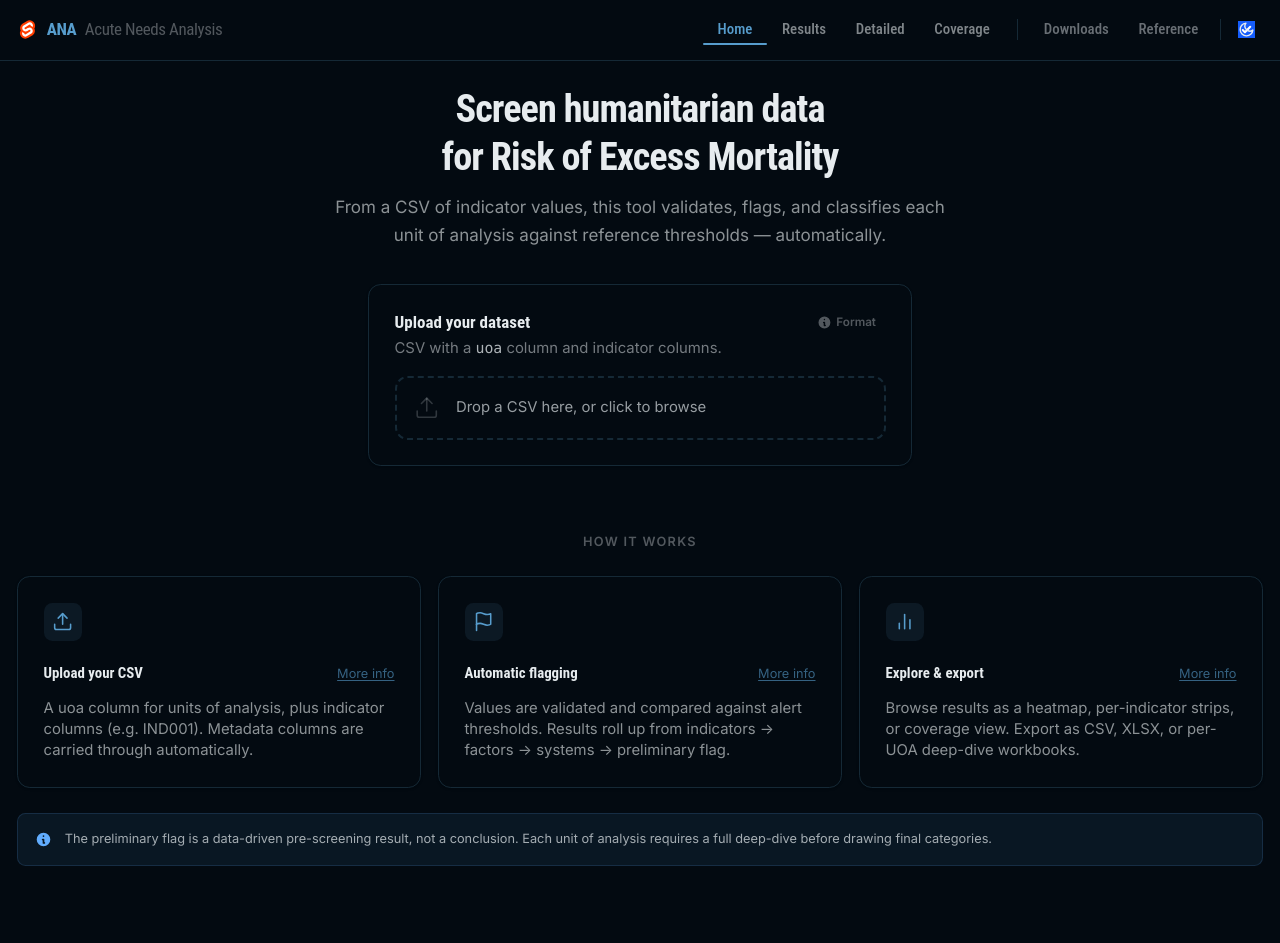
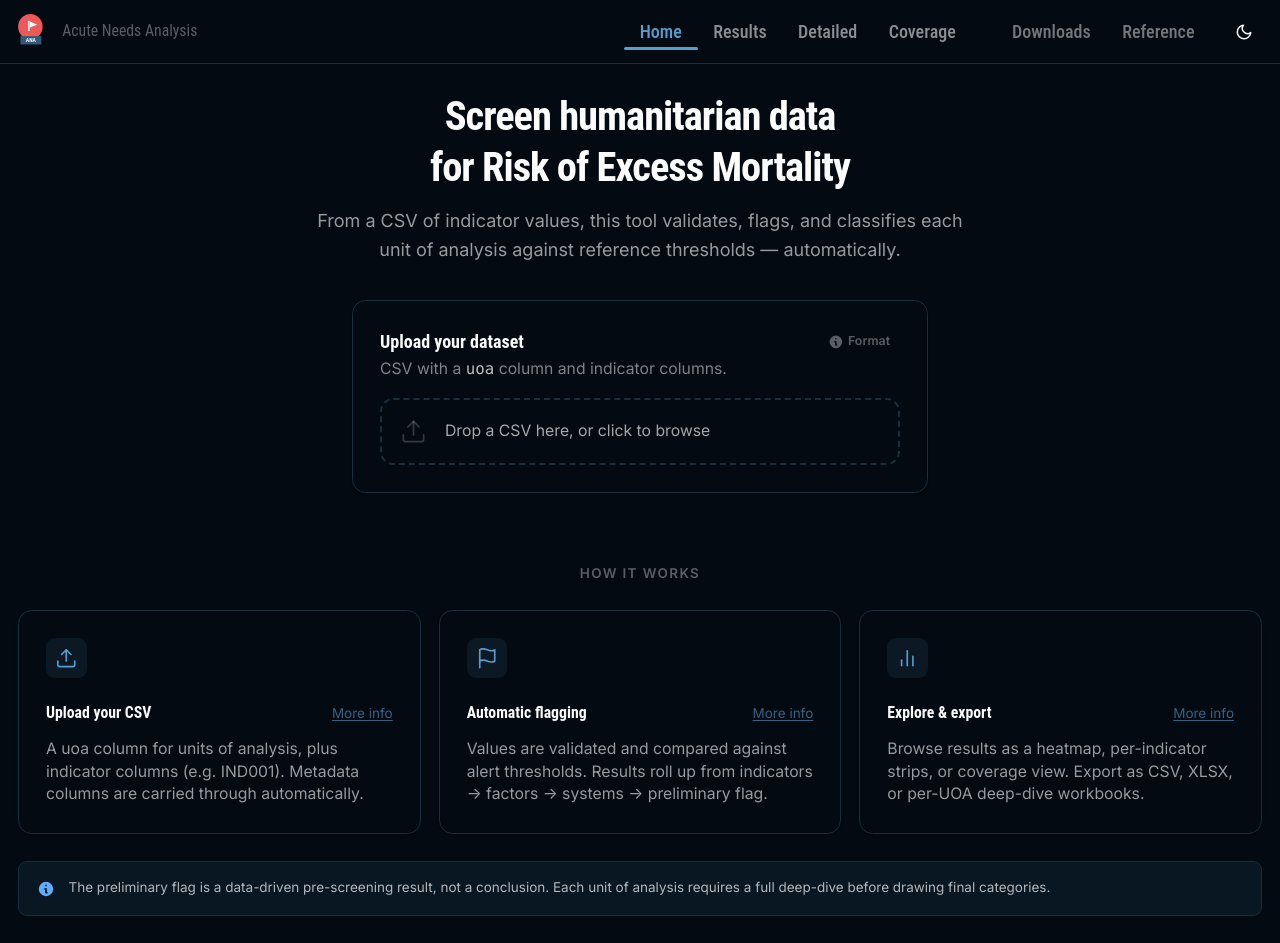
Before and after one commit to gnoblet/ANA_app_svelte, a SvelteKit app: page / in a window 1280 px wide. Before the commit the page ends 891 px from the top, so only its background shows below. Built offline with nearby package versions, Linux system fonts and the light colour scheme; a web font is replaced by a local one.

Commit message:
refactor: update color variables for improved accessibility; adjust global font size; add favicon and logo assets; enhance theme toggle functionality with explicit theme setting

```diff
--- a/src/app.css
+++ b/src/app.css
@@ -92,9 +92,9 @@
 
 	/* Base — deep saturated navy for strong contrast */
 	--color-base-100: oklch(14% 0.022 240);
-	--color-base-200: oklch(19% 0.028 240);
-	--color-base-300: oklch(27% 0.036 240);
-	--color-base-content: oklch(94% 0.007 240);
+	--color-base-200: oklch(20% 0.028 240);
+	--color-base-300: oklch(29% 0.036 240);
+	--color-base-content: oklch(99% 0.002 240);
 
 	/* Primary — brighter for dark bg readability */
 	--color-primary: oklch(67% 0.100 240);
@@ -154,9 +154,9 @@
 	--color-prelim-no-data: oklch(30% 0.007 240);
 }
 
-/* Global base size — bumped to 17px so text-sm ≈ 15px, text-base ≈ 17px */
+/* Global base size — 18px so text-sm ≈ 15.75px, text-base = 18px */
 :root {
-	font-size: 17px;
+	font-size: 18px;
 }
 
 /* Body: Inter with system fallbacks */
--- a/src/app.html
+++ b/src/app.html
@@ -12,6 +12,7 @@
 				}
 			})();
 		</script>
+		<link rel="icon" type="image/svg+xml" href="%sveltekit.assets%/favicon.svg" />
 		%sveltekit.head%
 	</head>
 	<body data-sveltekit-preload-data="hover">
--- a/src/lib/components/ui/ThemeToggle.svelte
+++ b/src/lib/components/ui/ThemeToggle.svelte
@@ -9,27 +9,27 @@
 		const checked = (e.target as HTMLInputElement).checked;
 		isDark = checked;
 		if (browser) {
-			localStorage.setItem(STORAGE_KEY, checked ? 'ana-dark' : 'ana-light');
+			const theme = checked ? 'ana-dark' : 'ana-light';
+			localStorage.setItem(STORAGE_KEY, theme);
+			// Drive data-theme directly — do NOT rely on DaisyUI's theme-controller
+			// CSS :has() selector, which conflicts with our manually-set attribute.
+			document.documentElement.setAttribute('data-theme', theme);
 		}
 	}
 </script>
 
 <!--
-  DaisyUI theme-controller: the checkbox value sets data-theme on <html>
-  when checked. The swap classes animate the sun/moon icon swap.
+  swap-rotate drives the sun/moon animation via checkbox checked state.
+  No theme-controller class — we set data-theme explicitly in onchange.
+  Input is sr-only so it doesn't show browser default checkbox styling.
 -->
 <label
-	class="swap swap-rotate btn btn-ghost btn-sm btn-circle cursor-pointer"
+	// class="swap swap-rotate inline-flex size-8 cursor-pointer items-center justify-center rounded-full text-base-content/60 hover:bg-base-300/60 hover:text-base-content transition-colors duration-150"
+	class="swap swap-rotate btn btn-ghost btn-sm btn-circle hover:bg-base-300"
 	title={isDark ? 'Switch to light mode' : 'Switch to dark mode'}
 	aria-label={isDark ? 'Switch to light mode' : 'Switch to dark mode'}
 >
-	<input
-		type="checkbox"
-		class="theme-controller"
-		value="ana-dark"
-		checked={isDark}
-		{onchange}
-	/>
+	<input type="checkbox" checked={isDark} {onchange} class="sr-only" />
 
 	<!-- Sun — shown when light mode (swap-off = unchecked) -->
 	<svg
--- a/src/routes/+layout.svelte
+++ b/src/routes/+layout.svelte
@@ -1,6 +1,6 @@
 <script lang="ts">
 	import './layout.css';
-	import favicon from '$lib/assets/favicon.svg';
+	import logo from '$lib/assets/LogoANA2026.svg';
 	import '../app.css';
 
 	import { resolve } from '$app/paths';
@@ -30,24 +30,21 @@
 	];
 
 	const allLinks = [...workflowLinks, ...utilityLinks];
-
 </script>
 
-<svelte:head>
-	<link rel="icon" href={favicon} />
-</svelte:head>
-
 <header class="bg-base-100 border-base-300 sticky top-0 z-30 border-b">
-	<div class="navbar max-w-7xl mx-auto px-4 min-h-14">
+	<div class="navbar mx-auto min-h-14 max-w-7xl px-4">
 		<!-- Brand -->
 		<div class="navbar-start">
 			<a
 				href={resolve('/')}
-				class="text-primary flex items-center gap-2 text-base font-bold tracking-tight"
+				class="flex items-center gap-2.5"
+				aria-label="ANA — Acute Needs Analysis"
 			>
-				<img src={favicon} alt="" class="size-5 shrink-0" aria-hidden="true" />
-				ANA
-				<span class="text-base-content/35 font-normal hidden sm:inline">Acute Needs Analysis</span>
+				<img src={logo} alt="ANA logo" class="h-8 w-auto shrink-0" />
+				<span class="text-base-content/35 hidden text-sm font-normal sm:inline"
+					>Acute Needs Analysis</span
+				>
 			</a>
 		</div>
 
@@ -59,9 +56,9 @@
 					<a
 						href={resolve(link.path)}
 						class={[
-							'relative flex items-center px-3.5 py-1 text-sm font-medium transition-colors duration-150',
+							'relative flex items-center px-3.5 py-1 text-base font-medium transition-colors duration-150',
 							isActive(link.path)
-								? 'text-primary after:absolute after:bottom-0 after:left-0 after:right-0 after:h-0.5 after:bg-primary after:rounded-full'
+								? 'text-primary after:bg-primary after:absolute after:right-0 after:bottom-0 after:left-0 after:h-0.5 after:rounded-full'
 								: 'text-base-content/55 hover:text-base-content'
 						].join(' ')}
 						aria-current={isActive(link.path) ? 'page' : undefined}
@@ -80,7 +77,7 @@
 					<a
 						href={resolve(link.path)}
 						class={[
-							'rounded-md px-3 py-1.5 text-sm font-medium transition-colors duration-150',
+							'rounded-md px-3 py-1.5 font-medium transition-colors duration-150',
 							isActive(link.path)
 								? 'bg-base-200 text-base-content'
 								: 'text-base-content/45 hover:bg-base-200 hover:text-base-content'
--- a/src/routes/+page.svelte
+++ b/src/routes/+page.svelte
@@ -250,6 +250,7 @@
 				{/if}
 			</div>
 		</div>
+		<div class="flex items-center gap-2 shrink-0">
 			<NavButton
 				href={resolve('/results')}
 				label="View Results"
@@ -257,6 +258,18 @@
 				variant="primary"
 				size="sm"
 			/>
+			<button
+				class="btn btn-ghost btn-sm text-base-content/45 hover:text-error hover:bg-error/10 cursor-pointer"
+				onclick={clearAll}
+				title="Clear saved results"
+				aria-label="Clear saved results"
+			>
+				<svg xmlns="http://www.w3.org/2000/svg" class="size-4" viewBox="0 0 20 20" fill="currentColor" aria-hidden="true">
+					<path fill-rule="evenodd" d="M9 2a1 1 0 00-.894.553L7.382 4H4a1 1 0 000 2v10a2 2 0 002 2h8a2 2 0 002-2V6a1 1 0 100-2h-3.382l-.724-1.447A1 1 0 0011 2H9zM7 8a1 1 0 012 0v6a1 1 0 11-2 0V8zm5-1a1 1 0 00-1 1v6a1 1 0 102 0V8a1 1 0 00-1-1z" clip-rule="evenodd" />
+				</svg>
+				Clear
+			</button>
+		</div>
 	</div>
 {/if}
 
```
Also changed, not shown: src/lib/assets/LogoANA2026.svg (added), static/favicon.svg (added). Lines whose indentation alone changed are shown as unchanged.
